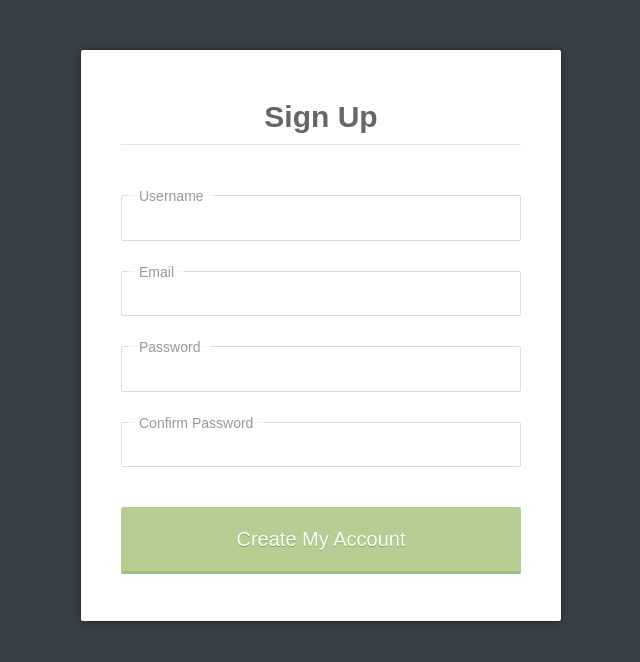
After one commit to gheyderov/pysumqayitlessoncodes, a Flask app: page /register/ in a window 1280 px wide. The commit adds this page. Shown: the top 662 px of the page, without its empty margins (319-959 px from the left). Run offline with Flask 3, Linux system fonts and the light colour scheme; parts of the project's set-up code (start-up, migrations or seed data) failed here and were passed over.

Commit message:
login register

```diff
--- a/controllers.py
+++ b/controllers.py
@@ -1,14 +1,56 @@
 from app import app
 from flask import render_template, request
-from models import Product, Contact, ProductReview
-from forms import ContactForm, ReviewForm
+from models import Product, Contact, ProductReview, User, Category
+from werkzeug.security import generate_password_hash, check_password_hash
+from flask_login import login_user
+from forms import (
+    ContactForm,
+    ReviewForm,
+    RegisterForm,
+    LoginForm
+    )
 
 
 
 @app.route("/")
 def home():
+    categories = Category.query.all()
     items = Product.query.all()
-    return render_template('index.html', items = items)
+    return render_template('index.html', items = items, categories = categories)
+
+
+@app.route("/category/<string:title>/")
+def cat(title):
+    categories = Category.query.all()
+    items = Category.query.filter_by(title = title).first().products
+    return render_template('index.html', items = items, categories = categories)
+
+
+@app.route("/login/", methods = ['GET', 'POST'])
+def log():
+    form = LoginForm()
+    if request.method == 'POST':
+        user = User.query.filter_by(username = form.username.data).first()
+        if user and check_password_hash(user.password, form.password.data):
+            login_user(user)
+            print('login')
+            return render_template('index.html')
+    return render_template('login.html', form = form)
+
+
+@app.route("/register/", methods = ['GET', 'POST'])
+def reg():
+    form = RegisterForm()
+    if request.method == 'POST':
+        form = RegisterForm(request.form)
+        if form.validate_on_submit():
+            user = User(
+                username = form.username.data,
+                email = form.email.data,
+                password = generate_password_hash(form.password.data)
+            )
+            user.save()
+    return render_template('register.html', form = form)
 
 
 @app.route("/product/<int:id>/", methods = ['GET', 'POST'])
--- a/extensions.py
+++ b/extensions.py
@@ -1,6 +1,8 @@
 from flask_sqlalchemy import SQLAlchemy
 from flask_migrate import Migrate
+from flask_login import LoginManager
 from app import app
 
 db = SQLAlchemy(app)
 migrate = Migrate(app, db)
+login_manager = LoginManager(app)
--- a/forms.py
+++ b/forms.py
@@ -1,6 +1,6 @@
 from flask_wtf import FlaskForm
 from wtforms import StringField, TextAreaField, BooleanField
-from wtforms.validators import DataRequired, Email
+from wtforms.validators import DataRequired, Email, EqualTo
 
 class ContactForm(FlaskForm):
     name = StringField('name', validators=[DataRequired()])
@@ -14,3 +14,15 @@ class ReviewForm(FlaskForm):
     message = TextAreaField('message', validators=[DataRequired()])
     name = StringField('name', validators=[DataRequired()])
     email = StringField('email', validators=[DataRequired(), Email()])
+
+
+class RegisterForm(FlaskForm):
+    username = StringField('name', validators=[DataRequired()])
+    email = StringField('email', validators=[DataRequired(), Email()])
+    password = StringField('password', validators=[DataRequired()])
+    confirm_password = StringField('confirm_password', validators=[DataRequired(), EqualTo('password')])
+
+
+class LoginForm(FlaskForm):
+    username = StringField('name', validators=[DataRequired()])
+    password = StringField('password', validators=[DataRequired()])
--- a/requirements.txt
+++ b/requirements.txt
@@ -4,6 +4,7 @@ click==8.1.3
 dnspython==2.3.0
 email-validator==2.0.0.post2
 Flask==2.3.1
+Flask-Login==0.6.2
 Flask-Migrate==4.0.4
 Flask-SQLAlchemy==3.0.3
 Flask-WTF==1.1.1
--- /dev/null
+++ b/static/css/register.css
@@ -0,0 +1,90 @@
+body {
+    background: #384047;
+    font-family: sans-serif;
+    font-size: 10px;
+  }
+
+  form {
+    background: #fff;
+    padding: 4em 4em 2em;
+    max-width: 400px;
+    margin: 50px auto 0;
+    box-shadow: 0 0 1em #222;
+    border-radius: 2px;
+  }
+  form h2 {
+    margin: 0 0 50px 0;
+    padding: 10px;
+    text-align: center;
+    font-size: 30px;
+    color: #666666;
+    border-bottom: solid 1px #e5e5e5;
+  }
+  form p {
+    margin: 0 0 3em 0;
+    position: relative;
+  }
+  form input {
+    display: block;
+    box-sizing: border-box;
+    width: 100%;
+    outline: none;
+    margin: 0;
+  }
+  form input[type="text"],
+  form input[type="password"] {
+    background: #fff;
+    border: 1px solid #dbdbdb;
+    font-size: 1.6em;
+    padding: .8em .5em;
+    border-radius: 2px;
+  }
+  form input[type="text"]:focus,
+  form input[type="password"]:focus {
+    background: #fff;
+  }
+  form span {
+    display: block;
+    background: #F9A5A5;
+    padding: 2px 5px;
+    color: #666;
+  }
+  form input[type="submit"] {
+    background: rgba(148, 186, 101, 0.7);
+    box-shadow: 0 3px 0 0 rgba(123, 163, 73, 0.7);
+    border-radius: 2px;
+    border: none;
+    color: #fff;
+    cursor: pointer;
+    display: block;
+    font-size: 2em;
+    line-height: 1.6em;
+    margin: 2em 0 0;
+    outline: none;
+    padding: .8em 0;
+    text-shadow: 0 1px #68B25B;
+  }
+  form input[type="submit"]:hover {
+    background: #94af65;
+    text-shadow: 0 1px 3px rgba(70, 93, 41, 0.7);
+  }
+  form label {
+    position: absolute;
+    left: 8px;
+    top: 12px;
+    color: #999;
+    font-size: 16px;
+    display: inline-block;
+    padding: 4px 10px;
+    font-weight: 400;
+    background-color: rgba(255, 255, 255, 0);
+    -moz-transition: color 0.3s, top 0.3s, background-color 0.8s;
+    -o-transition: color 0.3s, top 0.3s, background-color 0.8s;
+    -webkit-transition: color 0.3s, top 0.3s, background-color 0.8s;
+    transition: color 0.3s, top 0.3s, background-color 0.8s;
+  }
+  form label.floatLabel {
+    top: -11px;
+    background-color: rgba(255, 255, 255, 0.8);
+    font-size: 14px;
+  }
--- /dev/null
+++ b/static/js/register.js
@@ -0,0 +1,53 @@
+//Problem: Hints are shown even when form is valid
+//Solution: Hide and show them at appropriate times
+var $password = $("#password");
+var $confirmPassword = $("#confirm_password");
+
+//Hide hints
+$("form span").hide();
+
+function isPasswordValid() {
+  return $password.val().length > 8;
+}
+
+function arePasswordsMatching() {
+  return $password.val() === $confirmPassword.val();
+}
+
+function canSubmit() {
+  return isPasswordValid() && arePasswordsMatching();
+}
+
+function passwordEvent(){
+    //Find out if password is valid
+    if(isPasswordValid()) {
+      //Hide hint if valid
+      $password.next().hide();
+    } else {
+      //else show hint
+      $password.next().show();
+    }
+}
+
+function confirmPasswordEvent() {
+  //Find out if password and confirmation match
+  if(arePasswordsMatching()) {
+    //Hide hint if match
+    $confirmPassword.next().hide();
+  } else {
+    //else show hint
+    $confirmPassword.next().show();
+  }
+}
+
+function enableSubmitEvent() {
+  $("#submit").prop("disabled", !canSubmit());
+}
+
+//When event happens on password input
+$password.focus(passwordEvent).keyup(passwordEvent).keyup(confirmPasswordEvent).keyup(enableSubmitEvent);
+
+//When event happens on confirmation input
+$confirmPassword.focus(confirmPasswordEvent).keyup(confirmPasswordEvent).keyup(enableSubmitEvent);
+
+enableSubmitEvent();
--- /dev/null
+++ b/templates/register.html
@@ -0,0 +1,46 @@
+{% extends 'base.html' %}
+
+{% block title %}
+<title>Register Form</title>
+{% endblock %}
+
+{% block css %}
+<link rel="stylesheet" href="{{ url_for('static', filename = 'css/register.css') }}">
+{% endblock %}
+
+{% block content %}
+
+
+<form action="#" method="post">
+    {{ form.csrf_token }}
+    <h2>Sign Up</h2>
+    <p>
+        <label for="Username" class="floatLabel">Username</label>
+        <!-- <input id="Username" name="Username" type="text"> -->
+        {{ form.username }}
+    </p>
+    <p>
+        <label for="Email" class="floatLabel">Email</label>
+        <!-- <input id="Email" name="Email" type="text"> -->
+        {{ form.email }}
+    </p>
+    <p>
+        <label for="password" class="floatLabel">Password</label>
+        <!-- <input id="password" name="password" type="password"> -->
+        {{form.password}}
+    </p>
+    <p>
+        <label for="confirm_password" class="floatLabel">Confirm Password</label>
+        <!-- <input id="confirm_password" name="confirm_password" type="password"> -->
+        {{form.confirm_password}}
+    </p>
+    <p>
+        <input type="submit" value="Create My Account" id="submit">
+    </p>
+</form>
+{% endblock %}
+
+
+{% block js %}
+<script src="{{ url_for('static', filename = 'js/register.js') }}"></script>
+{% endblock %}
```
Also changed, not shown: models.py (+26 -4 lines), templates/index.html (+15 -2 lines), templates/login.html (added, +36 -0 lines).
